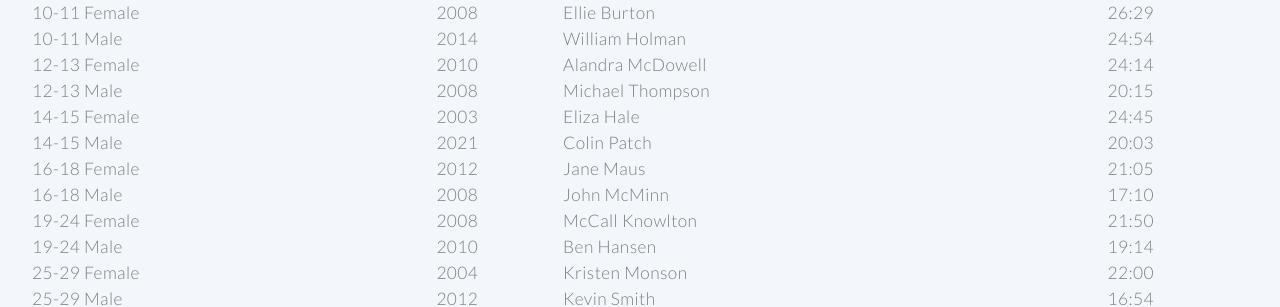
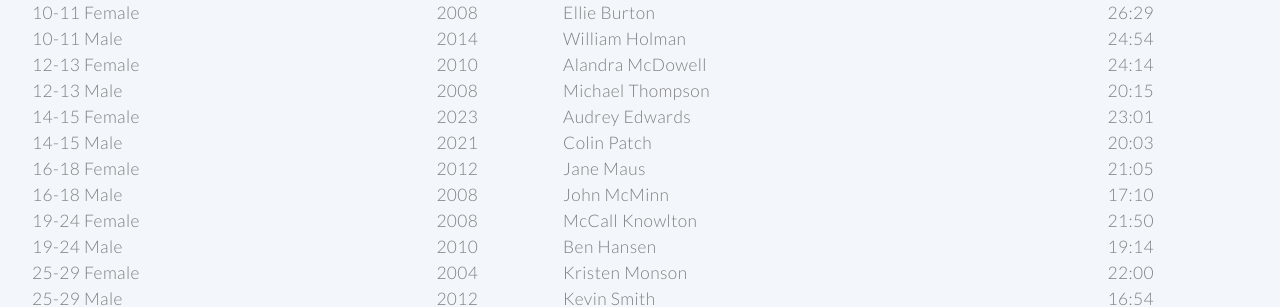
Before and after one commit to benhansen-io/HighFives5k, a Jekyll site: the page built from course-records.html, in a window 1280 px wide. Shown: the part 261-568 px from the top of the page. Built offline with Jekyll 4.4.1, drawn with Linux system fonts in a browser that asks for light colours.

Commit message:
Update course record

```diff
--- a/course-records.html
+++ b/course-records.html
@@ -21,7 +21,7 @@ layout: page
     <tr><td>10-11 Male</td><td>2014</td><td>William Holman</td><td>24:54</td></tr>
     <tr><td>12-13 Female</td><td>2010</td><td>Alandra McDowell</td><td>24:14</td></tr>
     <tr><td>12-13 Male</td><td>2008</td><td>Michael Thompson</td><td>20:15</td></tr>
-    <tr><td>14-15 Female</td><td>2003</td><td>Eliza Hale</td><td>24:45</td></tr>
+    <tr><td>14-15 Female</td><td>2023</td><td>Audrey Edwards</td><td>23:01</td></tr>
     <tr><td>14-15 Male</td><td>2021</td><td>Colin Patch<td>20:03</td></tr>
     <tr><td>16-18 Female</td><td>2012</td><td>Jane Maus</td><td>21:05</td></tr>
     <tr><td>16-18 Male</td><td>2008</td><td>John McMinn</td><td>17:10</td></tr>
```
